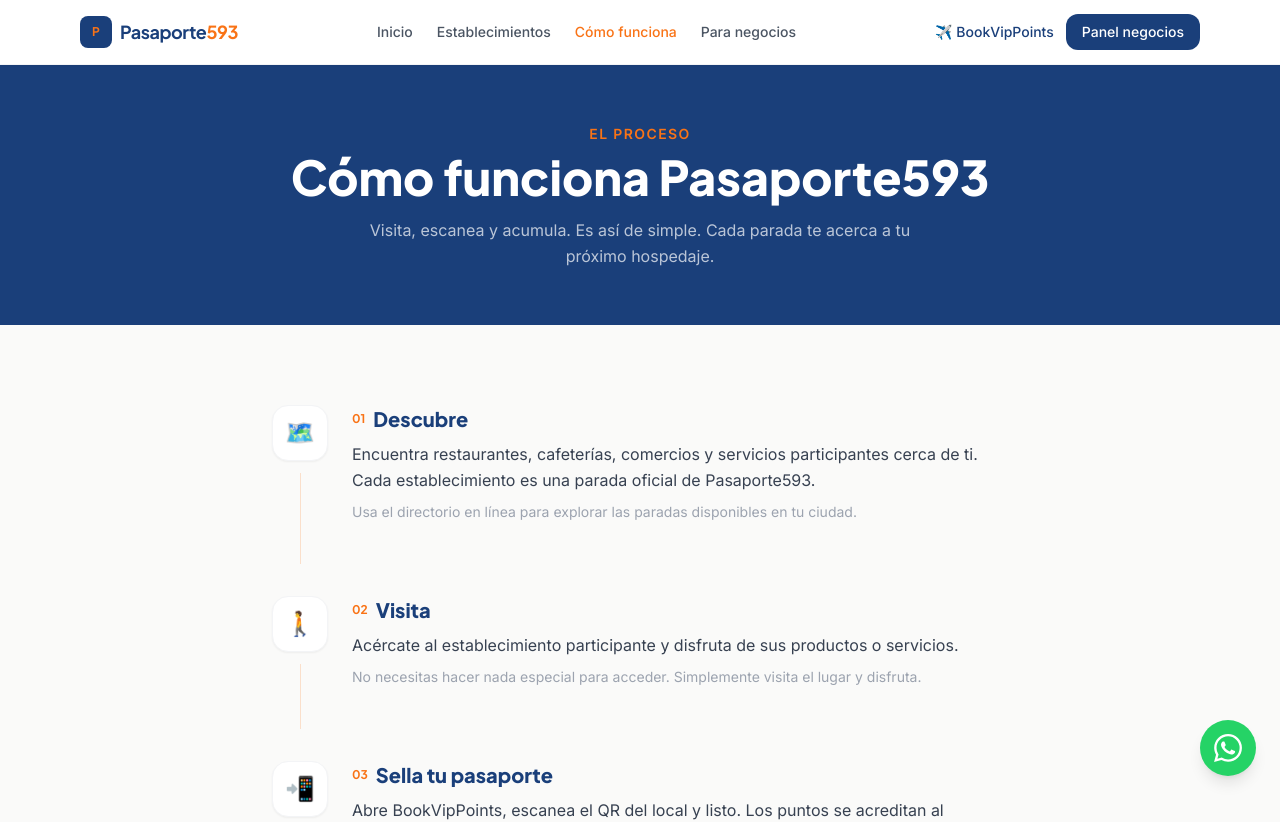
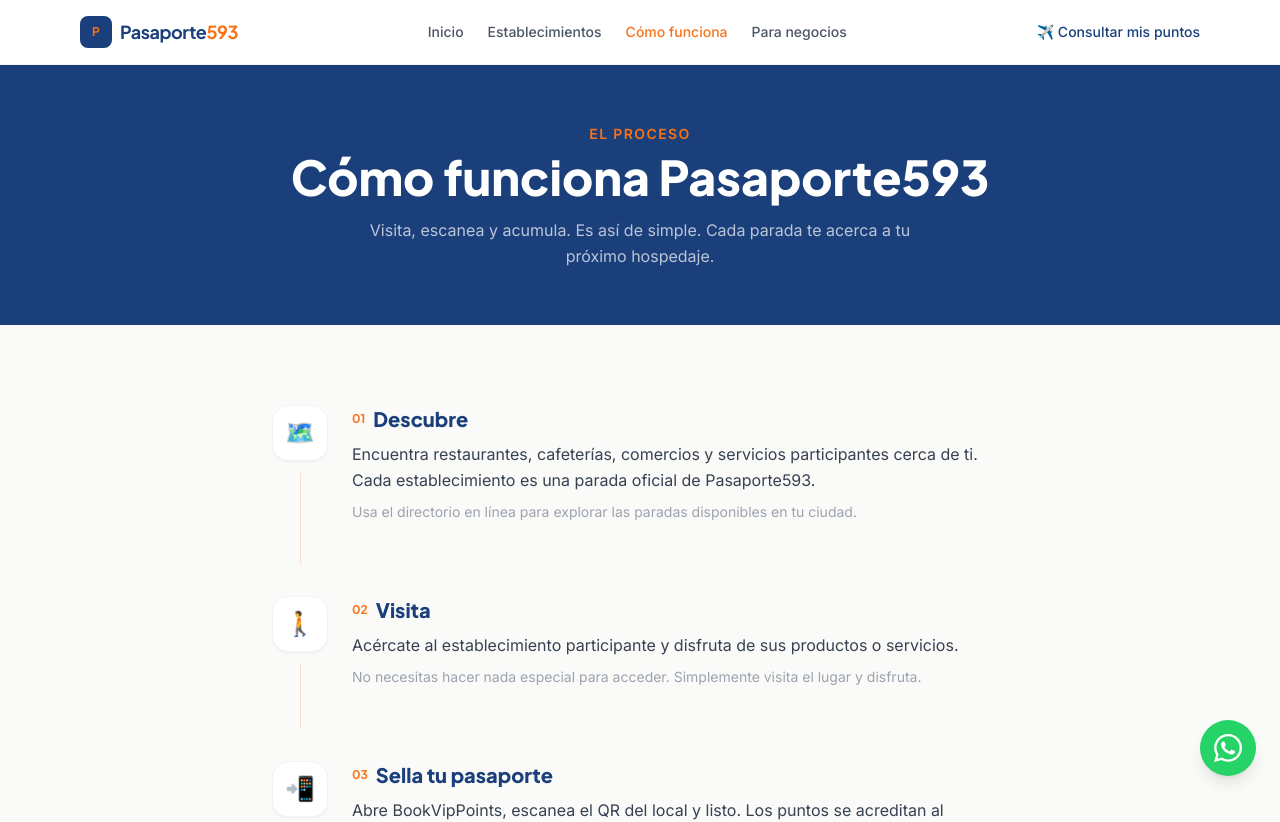
Before and after one commit to bookvippoints-design/pasaporte593, a React (Vite) app: page /como-funciona in a window 1280 px wide. Shown: the top 822 px of the page. Built offline with nearby package versions, Linux system fonts and the light colour scheme.

Commit message:
Reorganizar CTAs: Consultar mis puntos en navbar, Panel negocios en ForBusinesses, quitar botón puntos del footer

```diff
--- a/src/components/Footer.jsx
+++ b/src/components/Footer.jsx
@@ -45,14 +45,6 @@
             <p className="font-body text-white/70 text-sm mb-4 leading-relaxed">
               Los puntos se acreditan en tu cuenta BookVipPoints y los usas para ahorrar en hospedajes.
             </p>
-            <a
-              href={BVP_URL}
-              target="_blank"
-              rel="noopener noreferrer"
-              className="inline-flex items-center gap-2 bg-brand-orange text-white font-heading font-semibold text-sm px-4 py-2.5 rounded-xl hover:bg-orange-500 transition-colors"
-            >
-              ✈️ Ver mis puntos
-            </a>
           </div>
         </div>
 
--- a/src/components/Navbar.jsx
+++ b/src/components/Navbar.jsx
@@ -51,15 +51,7 @@
             rel="noopener noreferrer"
             className="font-body text-sm font-medium text-brand-navy hover:text-brand-orange transition-colors flex items-center gap-1.5"
           >
-            ✈️ BookVipPoints
-          </a>
-          <a
-            href={PANEL_URL}
-            target="_blank"
-            rel="noopener noreferrer"
-            className="font-body text-sm font-medium bg-brand-navy text-white px-4 py-2 rounded-xl hover:bg-brand-navy/90 transition-colors"
-          >
-            Panel negocios
+            ✈️ Consultar mis puntos
           </a>
         </div>
 
@@ -102,15 +94,7 @@
             rel="noopener noreferrer"
             className="font-body text-sm font-medium text-brand-navy py-2 flex items-center gap-1.5"
           >
-            ✈️ BookVipPoints
-          </a>
-          <a
-            href={PANEL_URL}
-            target="_blank"
-            rel="noopener noreferrer"
-            className="font-body text-sm font-medium bg-brand-navy text-white px-4 py-2.5 rounded-xl text-center"
-          >
-            Panel negocios
+            ✈️ Consultar mis puntos
           </a>
         </div>
       )}
--- a/src/pages/ForBusinesses.jsx
+++ b/src/pages/ForBusinesses.jsx
@@ -1,5 +1,5 @@
 import Footer from '../components/Footer'
-import { WA_URL, REGISTRO_URL } from '../config'
+import { WA_URL, REGISTRO_URL, PANEL_URL } from '../config'
 
 const BENEFITS = [
   { icon: '📋', title: 'Perfil en la red', desc: 'Tu establecimiento aparece en el directorio de Pasaporte593 con imagen, descripción y categoría.' },
@@ -68,6 +68,14 @@
               Quiero afiliar mi establecimiento
             </a>
             <a
+              href={PANEL_URL}
+              target="_blank"
+              rel="noopener noreferrer"
+              className="w-full sm:w-auto font-heading font-bold text-base bg-brand-navy text-white px-8 py-4 rounded-2xl hover:bg-brand-navy/90 transition-colors shadow-sm"
+            >
+              Panel negocios
+            </a>
+            <a
               href={WA_URL}
               target="_blank"
               rel="noopener noreferrer"
```
